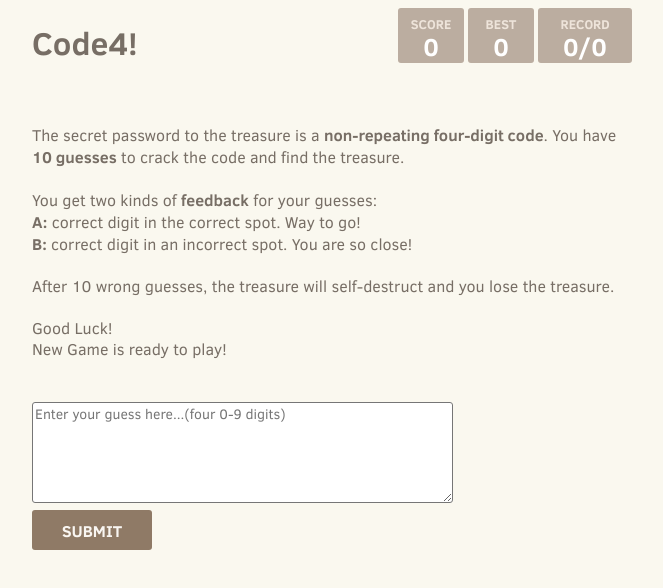
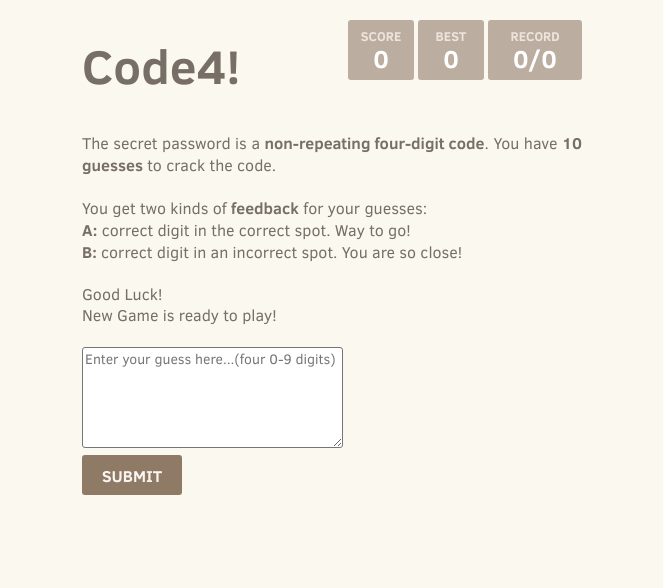
Before and after one commit to klq/klq.github.io-old, a plain HTML site: page index.html in a window 1280 px wide. Shown: the whole page, without its empty margins (308-971 px from the left). Drawn offline with nearby package versions, Linux system fonts and the light colour scheme.

Commit message:
cosmetic changes on the title and scores-container

```diff
--- a/index.html
+++ b/index.html
@@ -23,9 +23,8 @@
 
             <div class="above-game">
                 <p class="intro">
-                <br>
-                The secret password to the treasure is a <strong>non-repeating four-digit code</strong>.
-                You have <strong>10 guesses</strong> to crack the code and find the treasure.
+                The secret password is a <strong>non-repeating four-digit code</strong>.
+                You have <strong>10 guesses</strong> to crack the code.
                 <br>
                 <br>
                 You get two kinds of <strong>feedback</strong> for your guesses:
@@ -33,8 +32,6 @@
                 <br><strong>B:</strong> correct digit in an incorrect spot. You are so close!
                 <br>
                 <br>
-                After 10 wrong guesses, the treasure will self-destruct and you lose the treasure.
-                <br><br>
                 Good Luck!
                 <br>
                 </p>
@@ -42,16 +39,13 @@
 
             <div class="game-container">
                 <div id="sum"> </div>
-                <div id="fb"> </div>
                 <br>
+                <textarea id="guesstext" name="myTextBox" cols="30" rows="5" placeholder = "Enter your guess here...(four 0-9 digits)"></textarea>
                 <br>
-                <textarea id="guesstext" name="myTextBox" cols="50" rows="5" placeholder = "Enter your guess here...(four 0-9 digits)"></textarea>
-                <br>
-                <a id="submitbutton">SUBMIT</a>
+                <a href=# id="submitbutton">SUBMIT</a>
             </div>
 
-            <div class="below-game">
-            </div>
+            <div class="below-game"></div>
 
         </div>
     </body>
--- a/script.js
+++ b/script.js
@@ -65,7 +65,7 @@ function Game (n) {
 function genGame (game) {
     game.newGame();
     $("#sum").append("New Game is ready to play! <br/>");
-    console.log(currGame.answer);
+    // console.log(currGame.answer);
 }
 
 function recordText (w,l) {
@@ -75,8 +75,6 @@ function recordText (w,l) {
     return text;
 
 }
-
-
 
 // function detectEnter(id,e) {
 //     $(id).keypress (function(e) {
--- a/stylesheet.css
+++ b/stylesheet.css
@@ -9,15 +9,17 @@ html, body {
   font-size: 16px; }
 
 .container {
-  width: 600px;
+  width: 500px;
   margin: 0 auto; }
 
 .heading {
     overflow: hidden;
+    /*display:table-cell;*/
 }
 
 .heading h1{
     float:left;
+    font-size: 48px;
 }
 
 .scores-container {
@@ -30,14 +32,15 @@ html, body {
   background: #bbada0;
   padding: 15px 25px;
   font-size: 25px;
-  height: 25px;
+  height: 30px;
   line-height: 47px;
   font-weight: bold;
   border-radius: 3px;
   color: white;
-  margin-top: 8px;
+  margin-top: 20px;
   text-align: center; }
-  .score-container:after, .best-container:after, .record-container:after {
+
+.score-container:after, .best-container:after, .record-container:after {
     position: absolute;
     width: 100%;
     top: 10px;
@@ -47,21 +50,6 @@ html, body {
     line-height: 13px;
     text-align: center;
     color: #eee4da;}
-/*  .score-container .score-addition, .best-container .score-addition, .record-container .record-addition {
-    position: absolute;
-    right: 30px;
-    color: red;
-    font-size: 25px;
-    line-height: 25px;
-    font-weight: bold;
-    color: rgba(119, 110, 101, 0.9);
-    z-index: 100;
-    -webkit-animation: move-up 600ms ease-in;
-    -moz-animation: move-up 600ms ease-in;
-    animation: move-up 600ms ease-in;
-    -webkit-animation-fill-mode: both;
-    -moz-animation-fill-mode: both;
-    animation-fill-mode: both; }*/
 
 .score-container:after {
   content: "Score"; }
@@ -73,8 +61,8 @@ html, body {
   content: "Record"; }
 
 .intro {
-/*  float: left;*/
-  margin-bottom: 0; }
+  text-align: justify;
+  margin: 0; }
 
 
 #submitbutton {
@@ -101,6 +89,3 @@ textarea {
     font-family: "Clear Sans", "Helvetica Neue", Arial, sans-serif;
     font-size: 14px;
 }
-
-strong.important {
-  text-transform: uppercase; }
```
